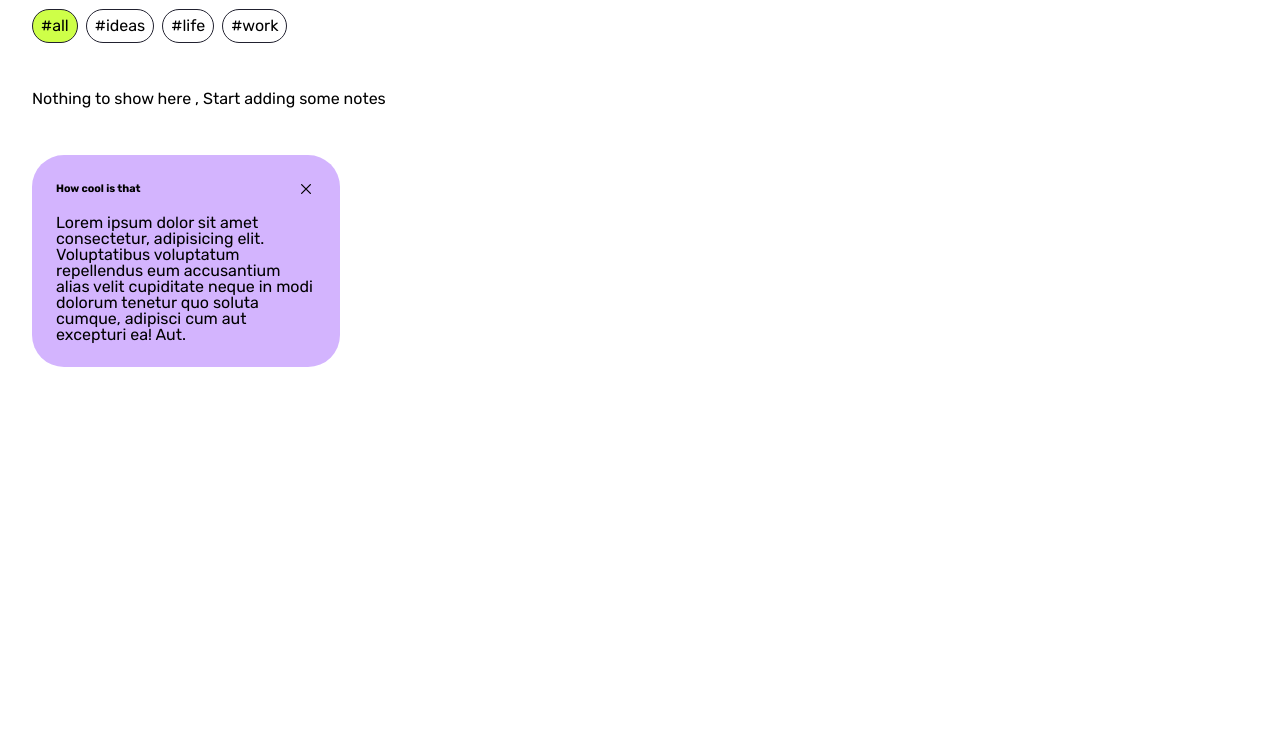
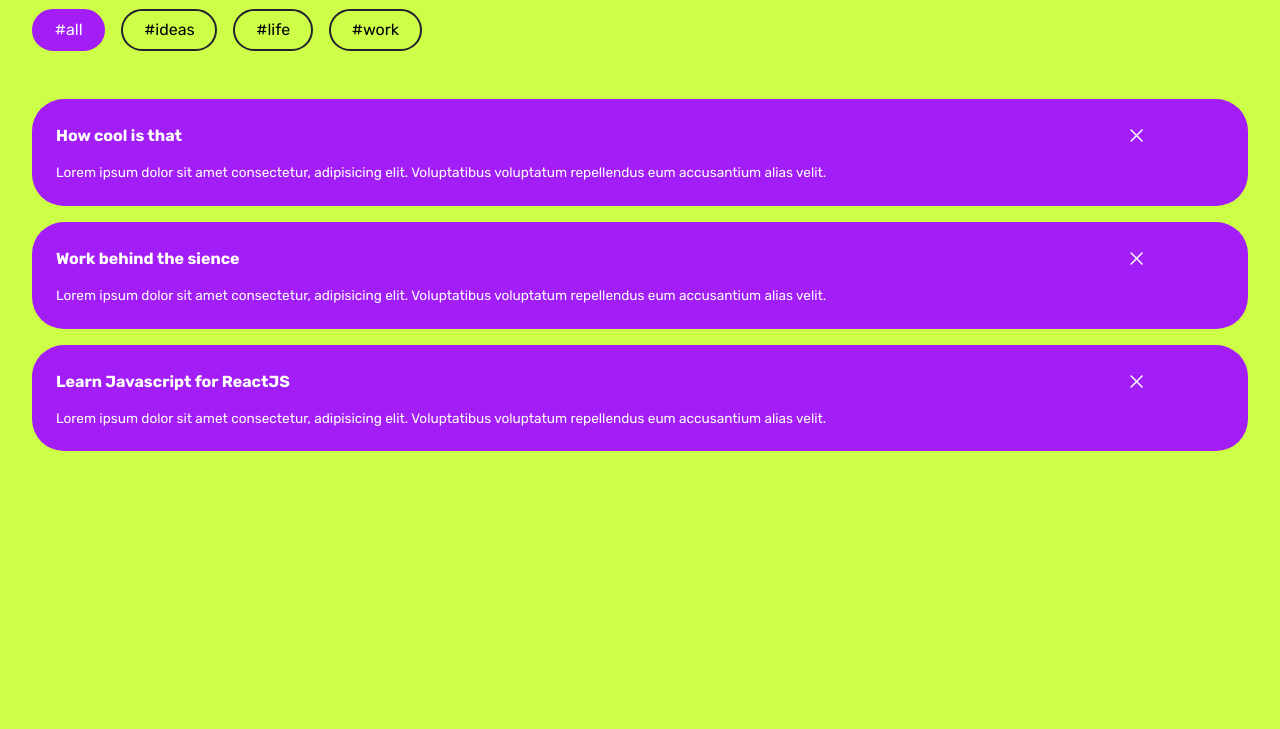
Before and after one commit to hadiroudbari/Maktab_99, a plain HTML site: page notes.html in a window 1280 px wide. Shown: the part 135-864 px from the top of the page. Before the commit the page ends 800 px from the top, so only its background shows below. Drawn offline with Linux system fonts and the light colour scheme.

Commit message:
new styles

```diff
--- a/assets/css/index.css
+++ b/assets/css/index.css
@@ -7,7 +7,8 @@
 }
 
 .wrapper {
-  background-color: var(--primary-color);
+  position: relative;
+  background-color: var(--primary);
   display: flex;
   flex-direction: column;
   align-items: center;
@@ -15,30 +16,34 @@
   gap: 2rem;
   padding: 1rem;
   height: 100vh;
+  overflow: hidden;
 }
 
 .wrapper h1 {
-  font-size: 3.5rem;
-  max-width: 75%;
+  font-size: 4rem;
+  max-width: 60%;
+  line-height: 1.1;
+  text-transform: capitalize;
   z-index: 9999;
 }
 
 .wrapper a {
-  background-color: var(--light);
-  border: 1px solid var(--dark);
-  border-radius: 1rem;
-  color: var(--dark);
+  width: 50%;
+  max-width: 550px;
+  display: inline-block;
+  padding: 1.3rem 2.5rem;
+  margin-top: 3rem;
+  color: var(--light);
+  background-color: var(--tertiary);
+  border: 4px solid var(--tertiary);
+  border-radius: 2rem;
+  font-size: 1.7rem;
+  font-weight: 700;
+  text-align: center;
   cursor: pointer;
   z-index: 9999;
-  font-size: 1.5rem;
-  display: inline-block;
-  padding: 1rem 2rem;
-  margin-top: 3rem;
-  width: 50%;
-  max-width: 550px;
-  text-align: center;
-  transition: all 0.4s ease-in-out;
 }
 .wrapper a:hover {
-  background-color: var(--secondary-color);
+  background-color: transparent;
+  color: var(--tertiary);
 }
--- a/assets/css/notes.css
+++ b/assets/css/notes.css
@@ -1,8 +1,9 @@
 @import "./style.css";
 
 .wrapper {
-  margin: 1rem;
-  padding: 1rem;
+  background-color: var(--primary);
+  height: 100vh;
+  padding: 2rem;
   display: flex;
   flex-direction: column;
   gap: 3rem;
@@ -21,38 +22,67 @@
   font-size: 2.5rem;
 }
 
-.wrapper header .btn__add {
-  display: inline-block;
-  background-color: transparent;
+.wrapper header .title .btn__add {
+  width: 70px;
+  height: 60px;
+  display: flex;
+  justify-content: center;
+  align-items: center;
   border-radius: 50%;
-  padding: 1rem;
-  border: 1px solid var(--dark);
+  border: 2px solid var(--tertiary);
+  background-color: var(--tertiary);
+  color: var(--light);
   cursor: pointer;
 }
 .wrapper header .btn__add:hover {
-  background-color: var(--primary-color);
+  background-color: transparent;
+  color: var(--tertiary);
 }
 
 .wrapper header .tags .tags__list {
   display: flex;
   flex-wrap: wrap;
-  gap: 0.5rem;
+  gap: 1rem;
 }
 
 .wrapper header .tags .tags__list .tags__item {
-  border: 1px solid var(--dark);
+  border: 2px solid var(--dark);
   border-radius: 2rem;
   cursor: pointer;
-  padding: 0.5rem;
+  padding: 0.7rem 1.3rem;
+  transition: all 0.4s ease-in-out;
 }
 
 .wrapper header .tags .tags__list .tags__item.active {
-  background-color: var(--primary-color);
+  border: 2px solid var(--tertiary);
+  background-color: var(--tertiary);
+  color: var(--light);
+}
+
+.wrapper .null__notes {
+  display: none;
+  text-align: center;
+  font-size: 1.5rem;
+  line-height: 1.3;
+  text-transform: capitalize;
+  width: 70%;
+  margin: 0 auto;
+  border: 1px solid var(--tertiary);
+  border-radius: 2rem;
+  padding: 1rem;
+  margin-top: 2rem;
+  text-shadow: 3px 3px 20px rgba(0, 0, 0, 0.7);
+}
+
+.wrapper .cards__box {
+  display: flex;
+  flex-direction: column;
+  gap: 1rem;
 }
 
 .wrapper .cards__box .card__item {
-  max-width: 260px;
-  background-color: var(--secondary-color);
+  background-color: var(--tertiary);
+  color: var(--light);
   border-radius: 2rem;
   padding: 1.5rem;
 }
@@ -64,7 +94,20 @@
   margin-bottom: 1rem;
 }
 
-.wrapper .cards__box .card__item .card__title .ionicon {
-  width: 20px;
-  height: 20px;
+.wrapper .cards__box .card__item .card__title h4 {
+  line-height: 1.2;
+  flex-basis: 85%;
 }
+
+.wrapper .cards__box .card__item .card__title .card__icon {
+  width: 25px;
+  height: 25px;
+  cursor: pointer;
+  align-self: start;
+  flex-basis: 15%;
+}
+
+.wrapper .cards__box .card__item .card__text {
+  font-size: 0.85rem;
+  line-height: 1.3;
+}
--- a/assets/css/style.css
+++ b/assets/css/style.css
@@ -2,9 +2,9 @@
 @import url("https://fonts.googleapis.com/css2?family=Rubik:wght@400;500;600;700&display=swap");
 
 :root {
-  --primary-color: #ceff48;
-  --secondary-color: #d3b4fe;
-  --tertiary-color: #d2fd45;
+  --primary: #ceff48;
+  --secondary: #d3b4fe;
+  --tertiary: #a31df7;
   --dark: #21212f;
   --light: #fefefe;
 }
--- a/notes.html
+++ b/notes.html
@@ -28,11 +28,11 @@
       <p class="null__notes">Nothing to show here , Start adding some notes</p>
       <div class="cards__box">
         <div class="card__item">
-          <h6 class="card__title">
-            How cool is that
+          <div class="card__title">
+            <h4>How cool is that</h4>
             <svg
               xmlns="http://www.w3.org/2000/svg"
-              class="ionicon"
+              class="card__icon"
               viewBox="0 0 512 512"
             >
               <path
@@ -44,12 +44,58 @@
                 d="M368 368L144 144M368 144L144 368"
               />
             </svg>
-          </h6>
+          </div>
           <p class="card__text">
             Lorem ipsum dolor sit amet consectetur, adipisicing elit.
-            Voluptatibus voluptatum repellendus eum accusantium alias velit
-            cupiditate neque in modi dolorum tenetur quo soluta cumque, adipisci
-            cum aut excepturi ea! Aut.
+            Voluptatibus voluptatum repellendus eum accusantium alias velit.
+          </p>
+        </div>
+
+        <div class="card__item">
+          <div class="card__title">
+            <h4>Work behind the sience</h4>
+            <svg
+              xmlns="http://www.w3.org/2000/svg"
+              class="card__icon"
+              viewBox="0 0 512 512"
+            >
+              <path
+                fill="none"
+                stroke="currentColor"
+                stroke-linecap="round"
+                stroke-linejoin="round"
+                stroke-width="32"
+                d="M368 368L144 144M368 144L144 368"
+              />
+            </svg>
+          </div>
+          <p class="card__text">
+            Lorem ipsum dolor sit amet consectetur, adipisicing elit.
+            Voluptatibus voluptatum repellendus eum accusantium alias velit.
+          </p>
+        </div>
+
+        <div class="card__item">
+          <div class="card__title">
+            <h4>Learn Javascript for ReactJS</h4>
+            <svg
+              xmlns="http://www.w3.org/2000/svg"
+              class="card__icon"
+              viewBox="0 0 512 512"
+            >
+              <path
+                fill="none"
+                stroke="currentColor"
+                stroke-linecap="round"
+                stroke-linejoin="round"
+                stroke-width="32"
+                d="M368 368L144 144M368 144L144 368"
+              />
+            </svg>
+          </div>
+          <p class="card__text">
+            Lorem ipsum dolor sit amet consectetur, adipisicing elit.
+            Voluptatibus voluptatum repellendus eum accusantium alias velit.
           </p>
         </div>
       </div>
```
Also changed, not shown: index.html (+1 -1 lines).
